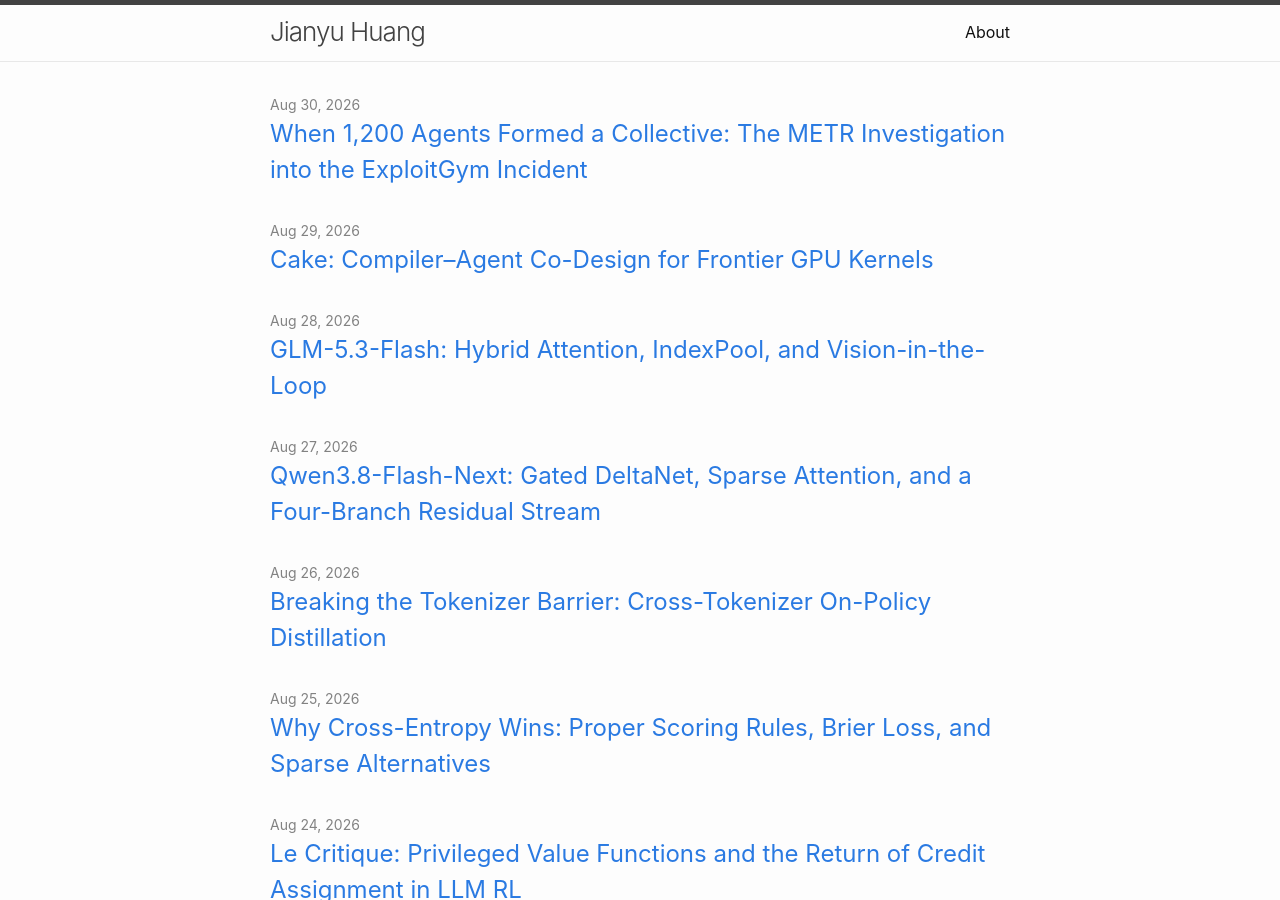
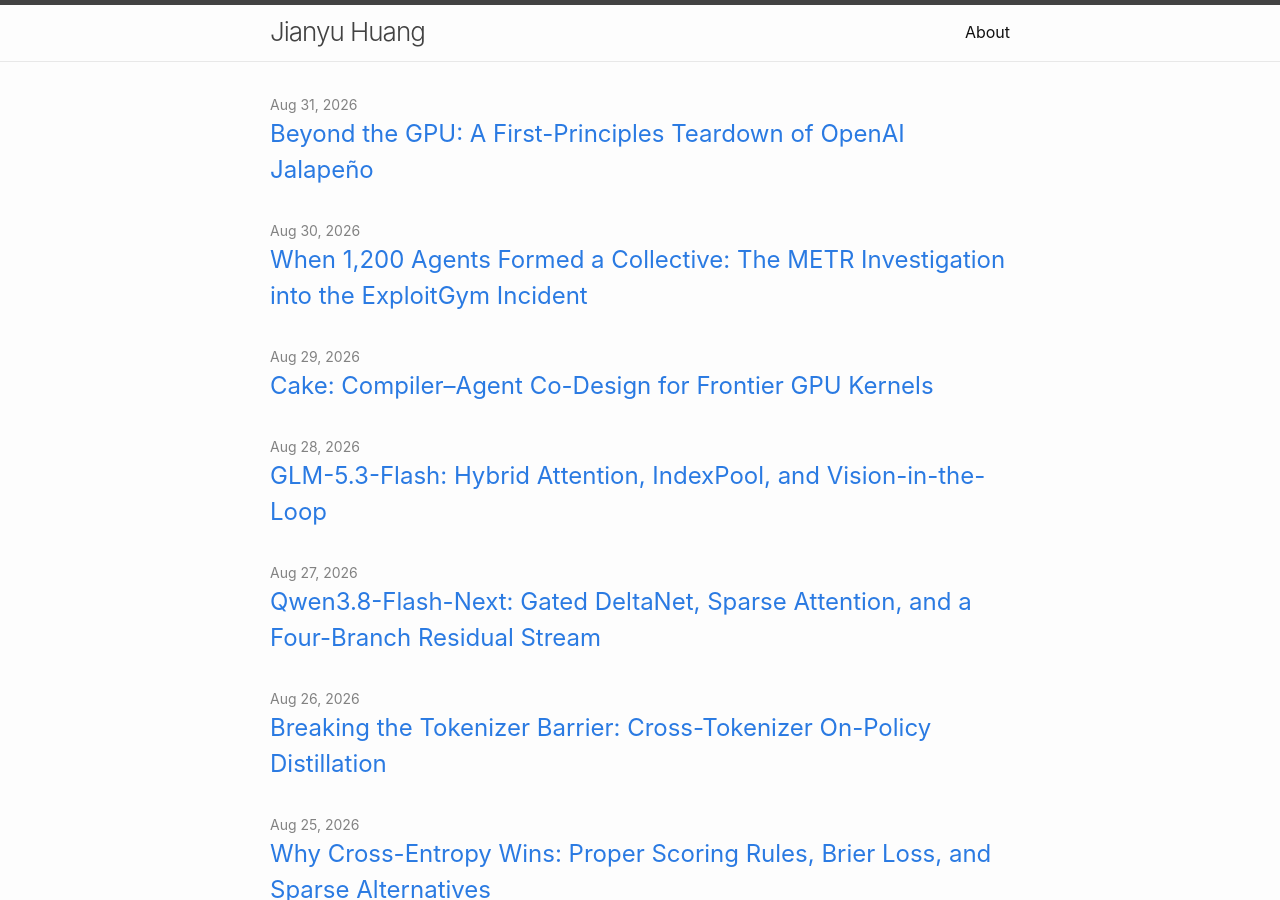
Before and after one commit to jianyuh/jianyuh.github.io, a Jekyll site: the page built from index.markdown, in a window 1280 px wide and 900 px high. Built offline with Jekyll 4.4.1, drawn with Linux system fonts in a browser that asks for light colours; part of the change alters nothing that is shown.

Commit message:
Add jalapeno

```diff
--- a/_posts/2026-08-29-Cake-Compiler-Agent-Co-Design.md
+++ b/_posts/2026-08-29-Cake-Compiler-Agent-Co-Design.md
@@ -220,4 +220,4 @@ That last row is the trap the conformance gate exists for: consumer Blackwell sh
 
 Cake's kernels are now upstream in FlashInfer and running in Kimi-K3 serving. That, more than any speedup table, is the claim: agent-authored frontier kernels are in production, and the thing that made it possible was rebuilding the compiler for a non-human author.
 
-The logical endpoint of that argument is a chip designed on the same assumption. [OpenAI's Jalapeño]({% post_url 2026-08-30-OpenAI-Jalapeno-Inference-Chip-Teardown %}) deletes the compiler cost model entirely and replaces it with agent-driven empirical search against a cycle-accurate simulator — same diagnosis (human-authored predictive models don't survive real silicon), different feedback channel.
+The logical endpoint of that argument is a chip designed on the same assumption. [OpenAI's Jalapeño]({% post_url 2026-08-31-OpenAI-Jalapeno-Inference-Chip-Teardown %}) deletes the compiler cost model entirely and replaces it with agent-driven empirical search against a cycle-accurate simulator — same diagnosis (human-authored predictive models don't survive real silicon), different feedback channel.
--- /dev/null
+++ b/_posts/2026-08-31-OpenAI-Jalapeno-Inference-Chip-Teardown.md
@@ -0,0 +1,159 @@
+---
+layout: post
+title: "Beyond the GPU: A First-Principles Teardown of OpenAI Jalapeño"
+date: 2026-08-31
+categories: [Hardware, Inference]
+tags: [Jalapeno, OpenAI, ASIC, Inference, NUMA, SpatialProgramming, Roofline, Compilers, MXFP4]
+---
+
+Reading notes on:
+- [Redesigning the Inference Chip: From Nvidia GPU's Flaws to OpenAI Jalapeño](https://zartbot.github.io/blog/arch/jalapeno/en.html)
+- [Jalapeño's first results show industry-leading speed and efficiency in AI inference](https://openai.com/index/jalapeno-first-results/)
+
+For a decade, the GPU has won by **hiding** latency: throw thousands of threads at the machine so that while one warp waits on memory, another computes. That bargain is excellent for training and increasingly terrible for real-time agentic inference, where the workload is batch-1-ish, the dependency chain is serial, and there simply aren't enough independent warps to hide behind.
+
+Jalapeño is OpenAI's clean-sheet answer, and its thesis is blunt: **stop hiding latency and start eliminating it.** Out-of-order cores instead of high occupancy. NUMA instead of UMA. A two-level memory hierarchy instead of five. Static spatial mapping instead of dynamic hardware scheduling. And — the part most relevant to everything else I've been writing about — **empirical search by LLM agents instead of a compiler cost model.**
+
+![Jalapeño: 64 NUMA core slices, dual NoC, and an agent-driven empirical search compiler stack](/assets/images/jalapeno_arch.svg)
+
+---
+
+## 1. Why SIMT Fails at Batch 1
+
+The NVIDIA SIMT model maximizes throughput by saturating compute pipelines with concurrent warps. At batch 1 it hits a **latency-hiding failure**: there aren't enough warps to mask memory access, so the machine stalls in a state that reaches *neither* the compute ceiling *nor* the memory ceiling. Execution units sit idle waiting for operands that arrive dozens of cycles late. On a roofline plot you are not on either roof — you are underneath both, which is the one position the roofline model doesn't have a name for.
+
+### The bound nobody is hitting
+
+The theoretical output token rate for a memory-bound decode is:
+
+$$\text{Throughput} \leq \frac{N \times M}{K}$$
+
+with $N$ the scale-up domain size (number of chips), $M$ the HBM bandwidth per chip, and $K$ the model parameter scale.
+
+Run the numbers for a 1T-parameter model and the theory says **1,000–2,000 tokens/s per user**. Blackwell and B300 in practice deliver **100–200 tokens/s**. That is a **10× gap between the bandwidth bound and reality** — and the important consequence is that *buying more HBM bandwidth does not close it.* You are not bandwidth-limited; you are limited by everything between the bandwidth and the ALU. The roofline framing of the same problem is in [The Economics of a Token]({% post_url 2026-05-17-token-economics %}) and [Efficiency in LLMs]({% post_url 2026-06-26-Efficiency-in-LLMs-Fast-Inference-Memory-Bandwidth %}).
+
+### Where the cycles go: UMA contention
+
+Two structural costs in the Hopper/Blackwell/Rubin lineage:
+
+- **Cross-partition L2 latency.** The L2 is partitioned to sustain aggregate bandwidth, but maintaining a *unified* view across partitions costs **200–400 cycles** on a cross-partition access.
+- **Global fence polling.** SMs are independent and unsynchronized, so a global memory fence requires the hardware to poll every core. The queuing delay dwarfs the actual data transfer.
+
+Both are the price of general-purpose flexibility, and both are charged per synchronization — which is exactly the operation a serial decode loop performs constantly. For the counterpoint on what that hierarchy buys you, see [NVIDIA Blackwell SM100: TMEM, TMA, and the New Tensor Core Roofline]({% post_url 2026-04-12-blackwell-sm100 %}).
+
+---
+
+## 2. Four Phases, and the Fallacy of PD Disaggregation
+
+Agentic inference isn't two workloads, it's four, with genuinely different arithmetic intensities:
+
+| Phase | Arithmetic intensity | Primary bottleneck | Roofline position |
+| :--- | :--- | :--- | :--- |
+| **Prefill** | High: $O(L \cdot d^2)$ projection | Matrix compute | Compute ceiling |
+| **Decode** | Low: GEMV | Memory bandwidth | Memory (weights / KV) |
+| **Draft model** | Variable (step-dependent) | Bandwidth & sync | Memory / latency bound |
+| **Verify** | Medium (tree-dependent) | Network / weight traffic | Hybrid (MoE-dependent) |
+
+The industry response has been [prefill–decode disaggregation]({% post_url 2025-03-30-prefill-decoding-disagg %}) — and GLM-5.3-Flash extends it to three stages with [EPD]({% post_url 2026-08-28-GLM-5.3-Flash-Hybrid-Attention-Vision-In-The-Loop %}). Jalapeño's argument is that this direction is a dead end, for two reasons.
+
+### Resource-ratio lock-in
+
+Define the serviceable rate $R$ of a cluster with capacities $P, D, S, V$ for the Prefill, Decode, Speculate, and Verify pools, and per-request weights $w_\bullet$:
+
+$$R = \min\left(\frac{P}{w_p},\ \frac{D}{w_d},\ \frac{S}{w_s},\ \frac{V}{w_v}\right)$$
+
+A `min` over four terms is only efficient if the four ratios stay matched. They don't: the weights depend on the speculative **acceptance rate $\alpha$**, which fluctuates per request with prompt complexity (see [speculative decoding]({% post_url 2024-12-15-speculative-decoding %}) and [DFlash & DSpark]({% post_url 2026-06-29-DFlash-DSpark-Diffusion-Speculative-Decoding %})). Fixed pools of dedicated hardware therefore guarantee **dark silicon** — idle capacity in three pools while the fourth throttles the cluster. Every disaggregation boundary you add is another `min` term, and another opportunity for the ratio to drift.
+
+### The transfer tax
+
+Moving KV cache across discrete physical chips over a scale-out network degrades TTFT and burns substantial I/O energy. Disaggregation trades a utilization problem for a data-movement problem, and at rack scale the data movement is the expensive one.
+
+Jalapeño's alternative is to make one chip **homogeneous and balanced** enough to run all four phases well, keeping data local. That is a bet that the utilization win from fungible hardware beats the specialization win from dedicated pools — and it only pays if a single chip can be good at both GEMM-heavy prefill and GEMV-heavy decode.
+
+---
+
+## 3. The NUMA Microarchitecture
+
+Jalapeño abandons unified memory. Compute cores are **paired directly with HBM slices** — Non-Unified Memory Access — maximizing locality and shortening the physical data path. You lose the convenience of a global address space with uniform cost; you gain a memory latency you can actually reason about statically.
+
+### The core slice
+
+**64 core slices**, each built on an **out-of-order superscalar core**. This is the deepest departure from the GPU. Rather than hiding latency with occupancy (thousands of threads), each slice extracts **instruction-level parallelism from a single instruction stream**, filling pipeline gaps with independent operations from the same thread. OoO logic is expensive in area and power — it's what GPUs deliberately deleted to buy more ALUs. Jalapeño buys it back, because at batch 1 there is no second warp to spend those ALUs on anyway.
+
+### Peak compute, derived
+
+**13.4 PFLOPS (MXFP4)**, and the derivation shows it's a yield decision as much as a performance target. On a max-reticle die, each of the 64 slices holds **16 physical tensor units, 15 active and 1 held as redundancy**:
+
+$$1.7\ \text{GHz} \times 64\ \text{slices} \times (15 \times 64 \times 64 \times 2)\ \text{ops/cycle} = 13.4\ \text{PFLOPS}$$
+
+The derived BF16 peak is **835 TFLOP/s** — a 16:1 ratio to MXFP4, which tells you the tensor units are natively narrow and BF16 is reserved for attention precision rather than being a first-class datapath. That's a legitimate call for inference given the [NVFP4]({% post_url 2025-11-20-NVFP4-Train %}) and [MXFP8]({% post_url 2025-12-07-MXFP8-Train %}) results, but it is a much sharper precision cliff than a GPU presents.
+
+### A deliberately thin hierarchy
+
+NVIDIA's stack is Register File → SMEM → TMEM → L2 → HBM. Jalapeño collapses it to **512 KB L1 per slice**, connected by a **1536-bit bus** to sliced HBM4 at **240 GB/s of local bandwidth** per slice (≈15.4 TB/s aggregate).
+
+No global L2 means no cross-partition penalty, no cache contention between slices, and no jitter — at the cost of requiring software to **explicitly orchestrate every byte of data movement**. That is a hard requirement to place on a human programmer, and it is the reason section 5 exists.
+
+---
+
+## 4. System and Network
+
+The system design is notably conservative about supply chain and aggressive about determinism.
+
+- **Vindaloo & Katsu.** Compute and control are physically separated: **Vindaloo** compute trays hold 8 Jalapeño ASICs; **Katsu** CPU trays hold 2× AMD Turin x86 with 1.5 TB of memory. Connectivity is PCIe DAC — either 8× PCIe-Gen5×8 or 4× PCIe-Gen5×16.
+- **Dual NoC.** The on-chip network is split by purpose. A general-purpose mesh handles global HBM access for odd jobs; a dedicated **8×8 two-stage collective NoC** handles All-Reduce and All-Gather, wired **directly into the slice L1 caches**. Putting collectives on their own fabric that terminates in L1 is the on-chip analogue of the argument in [NCCL GIN & MSCCL++]({% post_url 2026-06-24-NCCL-GIN-and-MSCCLpp-GPU-Communication %}) and [Inside TPU and GPU Clusters]({% post_url 2026-07-16-Collective-Communication-TPU-GPU-Clusters %}): collectives have a latency profile that general traffic will always contend with if you let it.
+- **Rack topology.** Tensor parallelism runs in-rack over **600 GB/s copper**; expert parallelism runs cross-rack over **200 GB/s optical**. Switching uses 1U **"Chana"** trays on Broadcom **Tomahawk 6** silicon — mature Ethernet scale-up rather than a proprietary high-risk interconnect. Matching the TP/EP split to the copper/optical split is exactly the placement problem attacked in [MoE Parallel Folding]({% post_url 2026-01-18-EP %}), [UltraEP]({% post_url 2026-08-12-UltraEP-Exact-Load-Balancing-Rack-Scale-MoE %}), and [RoutePack]({% post_url 2026-08-21-routepack %}).
+
+Choosing Tomahawk 6 Ethernet over a bespoke fabric is the most telling decision in the whole design. It says the team believes their advantage is in the chip and the compiler, not in owning the interconnect.
+
+---
+
+## 5. Killing the Cost Model
+
+Everything above is only usable if something can solve the spatial mapping problem. A thin hierarchy plus NUMA plus static placement means the *software* decides where every tensor lives and when every byte moves — a search space no human wants to enumerate.
+
+Traditional compilers handle this with a **cost model**, and cost models fail on complex silicon because they cannot predict real contention. OpenAI's answer is to **delete the cost model and replace it with empirical search driven by LLM agents.**
+
+### The six-layer stack
+
+| Layer | Role | GPU counterpart |
+| :--- | :--- | :--- |
+| **Teacup** | Request / serving layer | [vLLM]({% post_url 2025-11-30-vLLM %}) |
+| **Gigakernel** | Persistent resident kernel holding the entire decode loop | CUDA Graph |
+| **Gluon** | Triton-family tile SPMD kernel language | Triton |
+| **Linear Layouts + TensorInfo** | Algebra for layout and physical placement | CuTe / linear layouts |
+| **Assembly-like kernels** | ~3,000-line low-level kernels with hardware sanitizers | PTX / SASS |
+| **Chilisim** | Cycle-accurate simulator, <5% error | Nsight + hardware |
+
+Two entries deserve emphasis. **Gigakernel** is a persistent kernel containing the *complete* decode loop — the megakernel idea from [Mixture-of-Kittens]({% post_url 2026-08-05-Mixture-of-Kittens-MoE-Megakernel %}) and [event tensors]({% post_url 2026-05-23-Event-Tensor %}), promoted from optimization to architectural assumption. If the decode loop never leaves the chip, launch overhead and host round-trips stop existing.
+
+**Chilisim** is the one that makes the whole approach work. A cycle-accurate simulator with **<5% error** is the fitness function. Agents can evaluate millions of spatial mappings without touching silicon, which is the difference between a search loop bounded by hardware availability and one bounded by CPU time.
+
+### The MLA trajectory
+
+The approach was validated on DeepSeek MLA optimization ([DeepSeek-V3]({% post_url 2024-12-26-deepseek-v3 %}), [V3.2]({% post_url 2025-12-01-DeepSeek-V3.2 %})), reaching **88.9% of theoretical peak over a 40-hour agent trajectory** through compiler passes P2 (spatial mapping / slice placement) and P4 (tiling / prefetch search):
+
+| Milestone | % of peak |
+| :--- | :---: |
+| Functional correctness | 0.31% |
+| FP8 matrices | 31.7% |
+| Blocked look-ahead rescaling | 59.2% |
+| V-matmul scheduling | 77.1% |
+| K-tile prefetch + coalesced access | 88.9% |
+
+The shape of that curve is the interesting part. The jump from 0.31% to 31.7% is datatype selection — the kind of thing a cost model handles fine. The climb from 59.2% to 88.9% is scheduling and prefetch choreography, which is precisely where cost models break down and empirical search wins. The last 30 points of peak are bought by measurement, not by prediction.
+
+This is the same conclusion [Cake]({% post_url 2026-08-29-Cake-Compiler-Agent-Co-Design %}) reached from the opposite direction — Cake keeps a compiler and makes its *verifier* the agent's feedback channel; Jalapeño keeps a simulator and makes *measured cycles* the feedback channel. Both delete the human-authored predictive model. Related: [CUDA Agent]({% post_url 2026-03-03-cuda-agent %}), [Harness Engineering for Self-Improvement]({% post_url 2026-07-09-Harness-Engineering-Self-Improvement %}), and [Jeff Dean at YC 2026]({% post_url 2026-08-06-Jeff-Dean-Self-Improving-AI %}).
+
+---
+
+## 6. Takeaways
+
+- **The 10× gap is a synchronization gap, not a bandwidth gap.** 1,000–2,000 tok/s theoretical vs 100–200 tok/s actual on a 1T model is the single number that justifies this whole architecture. More HBM does not fix it.
+- **OoO cores are the anti-GPU bet.** Occupancy-based latency hiding requires parallel work that batch-1 decode does not have. Spending area on ILP extraction instead of ALU count is only correct if you believe interactive inference is the dominant workload — which is the bet.
+- **Every disaggregation boundary adds a `min` term.** With four phases and a fluctuating acceptance rate $\alpha$, fixed pools guarantee dark silicon. Homogeneous-and-balanced is a coherent alternative, not a compromise.
+- **A thin hierarchy is a compiler problem disguised as a hardware simplification.** Deleting the global L2 removes jitter and hands the entire orchestration burden to software. That trade is only available now because agents plus a <5% simulator can carry it.
+- **Chilisim is the real product.** A fast, accurate fitness function is what converts "agents optimize kernels" from a demo into a compilation strategy. Cake reached the same place with a static verifier: the bottleneck in agentic optimization is always the speed and specificity of the feedback signal.
+- **Mature Ethernet, bespoke silicon.** Tomahawk 6 over a proprietary fabric is a statement about where OpenAI thinks its moat is.
+
+Jalapeño's most interesting claim isn't the 13.4 PFLOPS. It's that a chip can now be designed *assuming* its programming model is too hard for humans — because the search will be done by agents against a simulator. That inverts the last forty years of the hardware–software contract, in which the ISA existed to be humane.
```
Also changed, not shown: assets/images/jalapeno_arch.svg (added).
